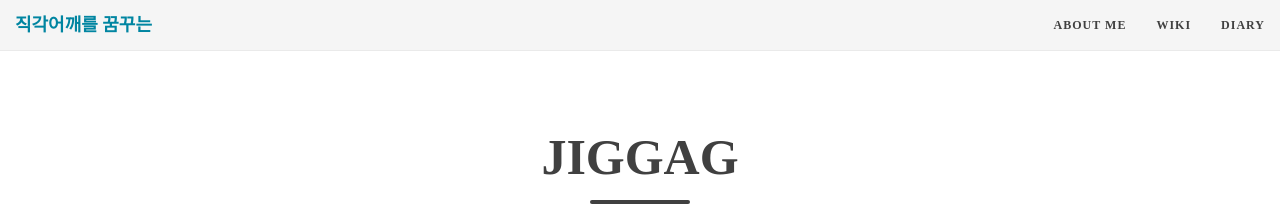
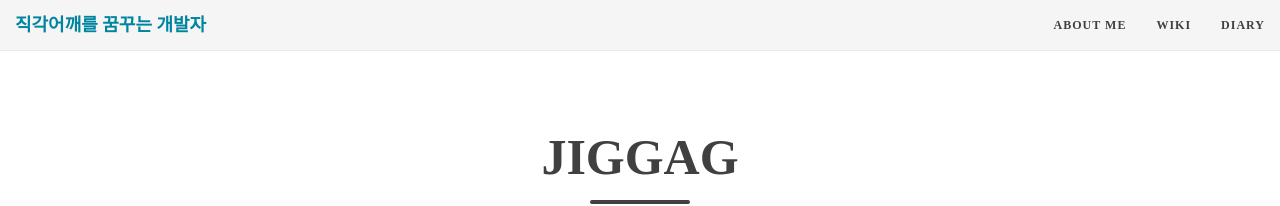
Before and after one commit to jiggag/jiggag.github.io, a Jekyll site: the page built from index.html, in a window 1280 px wide. Shown: the top 206 px of the page. Built offline with Jekyll 4.4.1, drawn with Linux system fonts in a browser that asks for light colours; nearby versions of some CDN libraries; the list of posts is cut into pages by our own code.

Commit message:
Update _config.yml

```diff
--- a/_config.yml
+++ b/_config.yml
@@ -15,7 +15,7 @@ baseurl: ""
 # Of course don't forget to change the username and projectname to YOUR username and project
 
 # Name of website
-title: 직각어깨를 꿈꾸는
+title: 직각어깨를 꿈꾸는 개발자
 
 # Short description of your site
 #description:
@@ -129,7 +129,7 @@ excerpt_length: 50
 
 # Character used to separate site title and description in HTML document title
 # and RSS feed title
-title-separator: "-"
+# title-separator: "-"
 
 # --- Don't need to touch anything below here (but you can if you want) --- #
 
```
